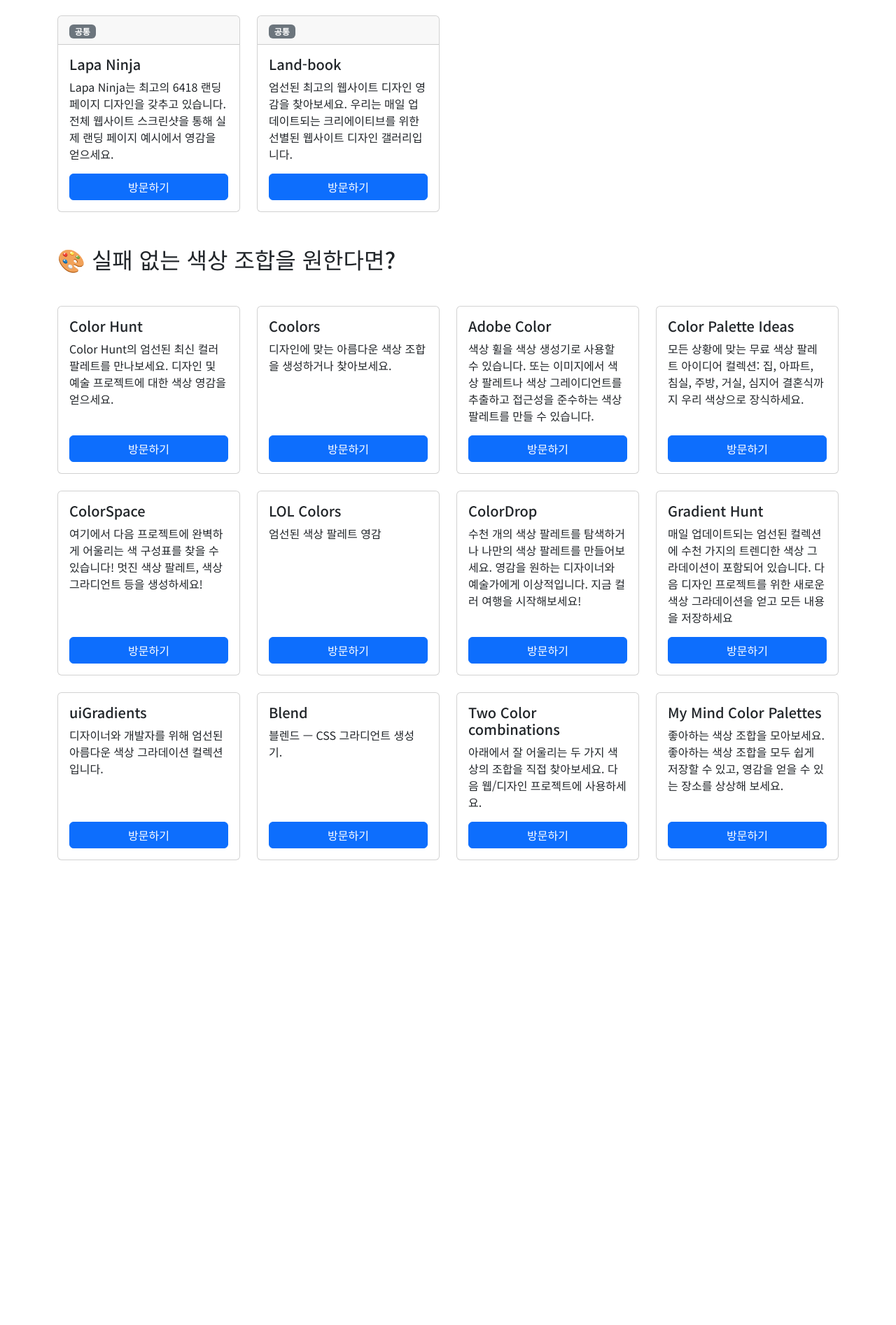
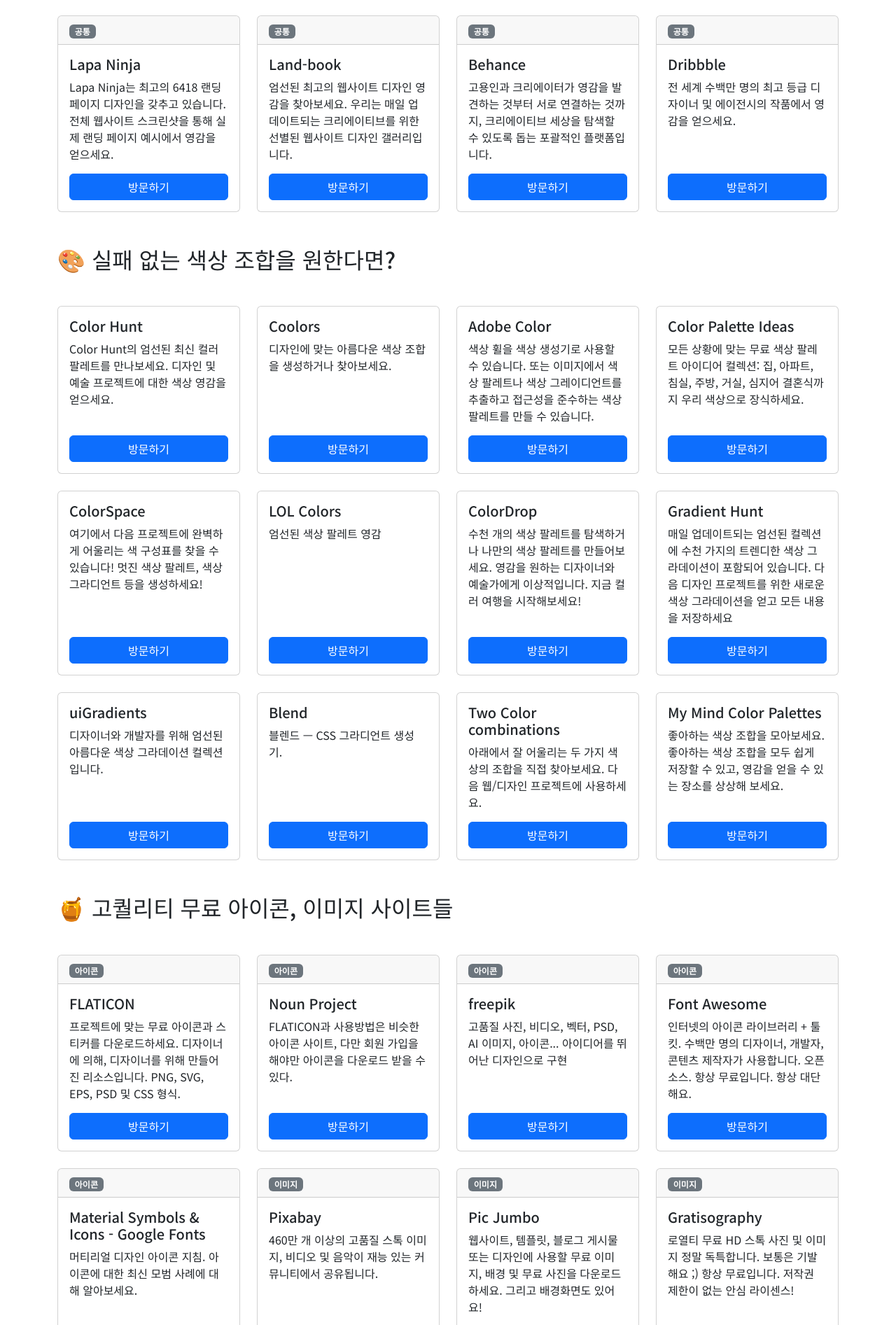
Before and after one commit to sanggusseu/beautiful-shed, a Vue app: page / in a window 1280 px wide. Shown: the part 747-2640 px from the top of the page at 70% size. Before the commit the page ends 2120 px from the top, so only its background shows below. Built offline with nearby package versions, Linux system fonts and the light colour scheme.

Commit message:
design 사이트 추가

```diff
--- a/src/data/design.js
+++ b/src/data/design.js
@@ -58,6 +58,18 @@
 		title: 'Land-book',
 		text: '엄선된 최고의 웹사이트 디자인 영감을 찾아보세요. 우리는 매일 업데이트되는 크리에이티브를 위한 선별된 웹사이트 디자인 갤러리입니다.',
 		url: 'https://land-book.com/',
+	},
+	{
+		type: '공통',
+		title: 'Behance',
+		text: '고용인과 크리에이터가 영감을 발견하는 것부터 서로 연결하는 것까지, 크리에이티브 세상을 탐색할 수 있도록 돕는 포괄적인 플랫폼입니다.',
+		url: 'https://www.behance.net/',
+	},
+	{
+		type: '공통',
+		title: 'Dribbble',
+		text: '전 세계 수백만 명의 최고 등급 디자이너 및 에이전시의 작품에서 영감을 얻으세요.',
+		url: 'https://dribbble.com/',
 	},
 ];
 
@@ -124,6 +136,75 @@
 	},
 ];
 
+const images = [
+	{
+		type: '아이콘',
+		title: 'FLATICON',
+		text: '프로젝트에 맞는 무료 아이콘과 스티커를 다운로드하세요. 디자이너에 의해, 디자이너를 위해 만들어진 리소스입니다. PNG, SVG, EPS, PSD 및 CSS 형식.',
+		url: 'https://www.flaticon.com/',
+	},
+	{
+		type: '아이콘',
+		title: 'Noun Project',
+		text: 'FLATICON과 사용방법은 비슷한 아이콘 사이트, 다만 회원 가입을 해야만 아이콘을 다운로드 받을 수 있다.',
+		url: 'https://thenounproject.com/',
+	},
+	{
+		type: '아이콘',
+		title: 'freepik',
+		text: '고품질 사진, 비디오, 벡터, PSD, AI 이미지, 아이콘... 아이디어를 뛰어난 디자인으로 구현',
+		url: 'https://www.freepik.com/',
+	},
+	{
+		type: '아이콘',
+		title: 'Font Awesome',
+		text: '인터넷의 아이콘 라이브러리 + 툴킷. 수백만 명의 디자이너, 개발자, 콘텐츠 제작자가 사용합니다. 오픈 소스. 항상 무료입니다. 항상 대단해요.',
+		url: 'https://fontawesome.com/',
+	},
+	{
+		type: '아이콘',
+		title: 'Material Symbols & Icons - Google Fonts',
+		text: '머티리얼 디자인 아이콘 지침. 아이콘에 대한 최신 모범 사례에 대해 알아보세요.',
+		url: 'https://fonts.google.com/icons',
+	},
+	{
+		type: '이미지',
+		title: 'Pixabay',
+		text: '460만 개 이상의 고품질 스톡 이미지, 비디오 및 음악이 재능 있는 커뮤니티에서 공유됩니다.',
+		url: 'https://pixabay.com/',
+	},
+	{
+		type: '이미지',
+		title: 'Pic Jumbo',
+		text: '웹사이트, 템플릿, 블로그 게시물 또는 디자인에 사용할 무료 이미지, 배경 및 무료 사진을 다운로드하세요. 그리고 배경화면도 있어요!',
+		url: 'https://picjumbo.com/',
+	},
+	{
+		type: '이미지',
+		title: 'Gratisography',
+		text: '로열티 무료 HD 스톡 사진 및 이미지 정말 독특합니다. 보통은 기발해요 ;) 항상 무료입니다. 저작권 제한이 없는 안심 라이센스!',
+		url: 'https://gratisography.com/',
+	},
+	{
+		type: '이미지',
+		title: 'LittleVisuals',
+		text: '무료 고해상도 이미지.',
+		url: 'https://littlevisuals.co/',
+	},
+	{
+		type: '이미지',
+		title: 'Stocksnap',
+		text: '아름다운 무료 스톡 사진',
+		url: 'https://stocksnap.io/',
+	},
+	{
+		type: '이미지',
+		title: 'Unsplash',
+		text: '어떤 프로젝트를 위해서든 다운로드 및 사용할 수 있는 아름다운 무료 이미지 및 사진입니다. 어떤 로열티 프리 또는 스톡 사진보다 좋습니다.',
+		url: 'https://unsplash.com/ko',
+	},
+];
+
 export const fetchReferences = () => {
 	return references;
 };
@@ -131,3 +212,7 @@
 export const fetchColors = () => {
 	return colors;
 };
+
+export const fetchImages = () => {
+	return images;
+};
--- a/src/views/DesignView.vue
+++ b/src/views/DesignView.vue
@@ -21,6 +21,18 @@
 			:key="i"
 		></NormalCard>
 	</SectionRow>
+	<SectionRow>
+		<SectionTitle>🍯 고퀄리티 무료 아이콘, 이미지 사이트들</SectionTitle>
+		<FeaturedCard
+			v-for="(image, i) in images"
+			:key="image.url + i"
+			:type="image.type"
+			:title="image.title"
+			:text="image.text"
+			:url="image.url"
+		>
+		</FeaturedCard>
+	</SectionRow>
 </template>
 
 <script setup>
@@ -28,13 +40,15 @@
 import NormalCard from '@/components/NormalCard.vue';
 import SectionRow from '@/components/SectionRow.vue';
 import SectionTitle from '@/components/SectionTitle.vue';
-import { fetchColors, fetchReferences } from '@/data/design';
+import { fetchColors, fetchImages, fetchReferences } from '@/data/design';
 import { ref } from 'vue';
 
 const references = ref([]);
 const colors = ref([]);
+const images = ref([]);
 references.value = fetchReferences();
 colors.value = fetchColors();
+images.value = fetchImages();
 </script>
 
 <style lang="scss" scoped></style>
```
